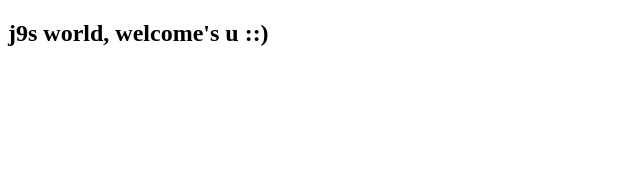
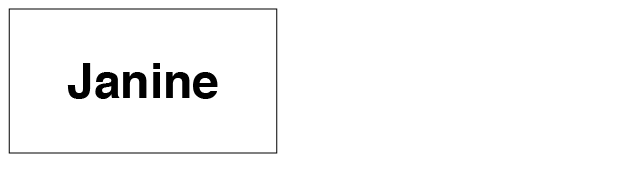
Before and after one commit to neener/neener.github.io, a plain HTML site: page index.html in a window 1280 px wide. Shown: the whole page, without its empty margins (0-640 px from the left). Drawn offline with Linux system fonts and the light colour scheme.

Commit message:
add logo

```diff
--- a/index.html
+++ b/index.html
@@ -6,6 +6,6 @@
   <title>janines.com</title>
 </head>
 <body>
-  <h2>j9s world, welcome's u ::)</h2>
+  <img src="Janine.png">
 </body>
 </html>
```
Also changed, not shown: Janine.png (added).
